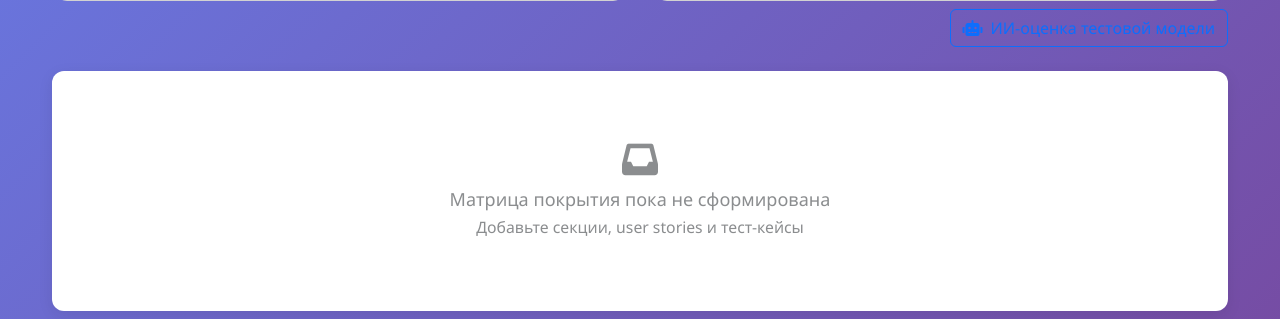
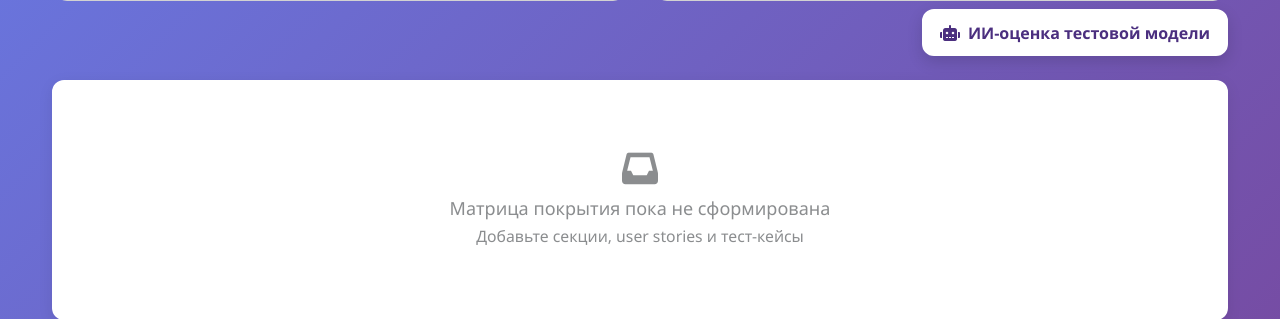
Before and after one commit to pulya-na-vullet/qms_tash, a Django app: template CKK-main/src/main/resources/templates/traceability-matrix.html in a window 1280 px wide. Shown: the part 418-737 px from the top of the page. Run offline with Django 5.2, Linux system fonts and the light colour scheme; the template is opened without the code that fills it, so the values that code supplies are empty.

Commit message:
Improve traceability AI button contrast and styling
Co-authored-by: Дмитрий Григорьев <pulya-na-vullet@users.noreply.github.com>

```diff
--- a/CKK-main/src/main/resources/templates/traceability-matrix.html
+++ b/CKK-main/src/main/resources/templates/traceability-matrix.html
@@ -302,6 +302,33 @@
             white-space: normal; /* Разрешить перенос текста внутри бейджа */
             max-width: 100%; /* Не выходить за пределы контейнера */
         }
+        .ai-quality-btn {
+            background: #ffffff;
+            color: #4b2f7f;
+            border: 2px solid #ffffff;
+            border-radius: 12px;
+            font-weight: 700;
+            padding: 0.6rem 1rem;
+            box-shadow: 0 6px 16px rgba(0, 0, 0, 0.14);
+            transition: all 0.2s ease-in-out;
+        }
+        .ai-quality-btn:hover {
+            color: #3a2563;
+            background: #f3ecff;
+            border-color: #f3ecff;
+            transform: translateY(-1px);
+            box-shadow: 0 8px 18px rgba(0, 0, 0, 0.2);
+        }
+        .ai-quality-btn:focus {
+            color: #3a2563;
+            background: #f3ecff;
+            border-color: #f3ecff;
+            box-shadow: 0 0 0 0.2rem rgba(255, 255, 255, 0.4);
+        }
+        .ai-quality-btn:active {
+            transform: translateY(0);
+            box-shadow: 0 4px 10px rgba(0, 0, 0, 0.12);
+        }
     </style>
 </head>
 <body data-user-role="{{ userRole }}" data-current-user-id="{{ currentUserId }}">
@@ -357,7 +384,7 @@
         </div>
         <div class="col-12 mb-2">
             <div class="d-flex justify-content-end">
-                <button class="btn btn-outline-primary" id="runAiQualityBtn">
+                <button class="btn ai-quality-btn" id="runAiQualityBtn">
                     <i class="fas fa-robot me-2"></i>ИИ-оценка тестовой модели
                 </button>
             </div>
```
